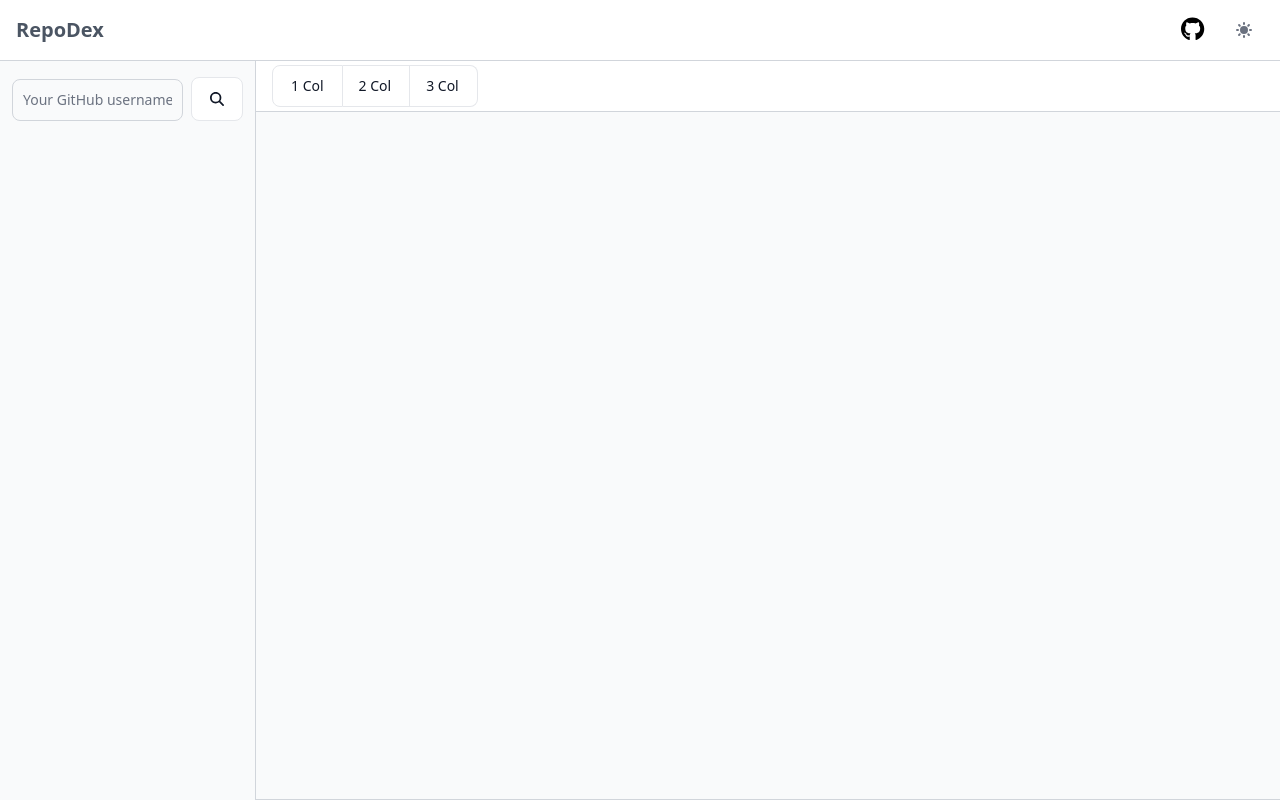
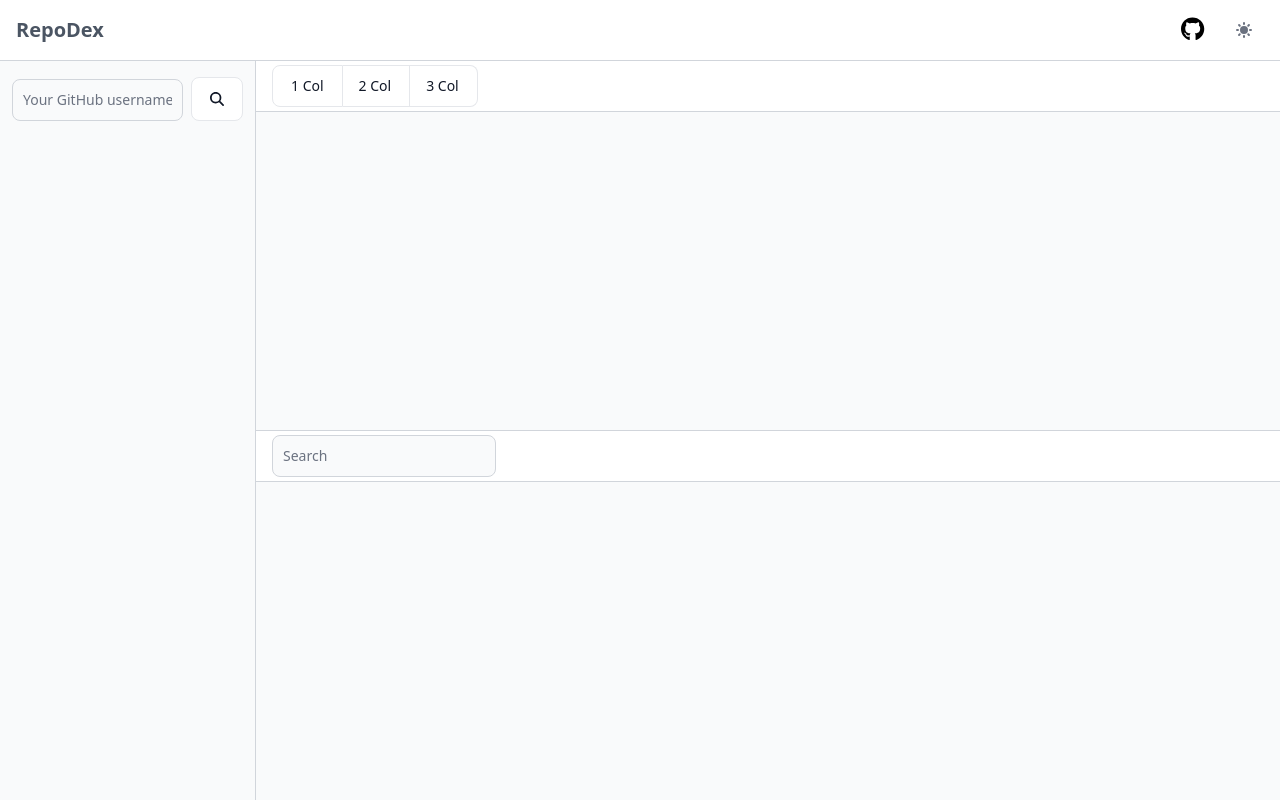
Before and after one commit to sujaldev/RepoDex, a React (Vite) app: page / in a window 1280 px wide. Built offline with nearby package versions, Linux system fonts and the light colour scheme.

Commit message:
add repository view component

```diff
--- /dev/null
+++ b/src/components/repositoryView.jsx
@@ -0,0 +1,14 @@
+import {Navbar, TextInput} from "flowbite-react";
+
+
+export default function RepositoryView () {
+    return (
+        <div className={"flex flex-col flex-grow"}>
+            <Navbar className={"border-b border-gray-300 dark:border-gray-700 py-1"}>
+                <TextInput type={"text"} placeholder={"Search"}/>
+            </Navbar>
+            <div className={"flex flex-grow"}>
+            </div>
+        </div>
+    )
+}
--- a/src/routes/root.jsx
+++ b/src/routes/root.jsx
@@ -19,6 +19,7 @@ export default function Root() {
                     <LeftBar leftBarActive={leftBarActive}/>
                     <div className={"flex flex-col flex-grow"}>
                         <CategoryView/>
+                        <RepositoryView/>
                     </div>
                 </div>
             </Flowbite>
```
